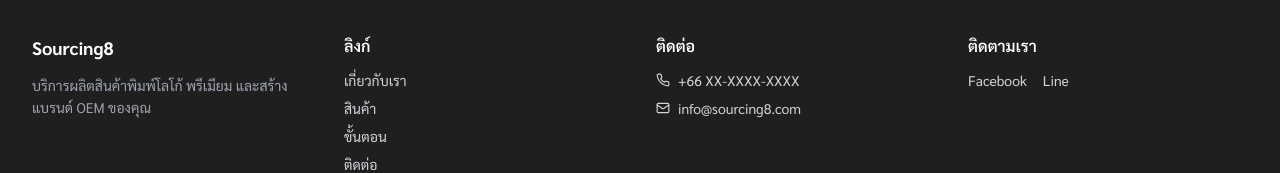
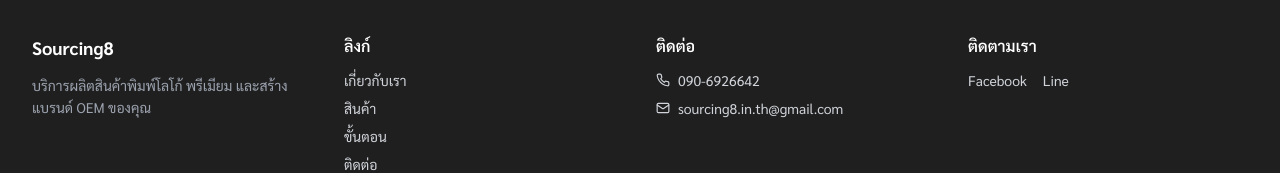
Before and after one commit to kidkurobar/Web, a React (Vite) app: page / in a window 1280 px wide. Shown: the part 2903-3076 px from the top of the page. Built offline with nearby package versions, Linux system fonts and the light colour scheme.

Commit message:
Add files via upload

```diff
--- a/src/components/ContactSection.tsx
+++ b/src/components/ContactSection.tsx
@@ -8,7 +8,7 @@ export default function ContactSection() {
         <p className="text-white/90 mb-8">ติดต่อเราเพื่อรับคำปรึกษาฟรีและใบเสนอราคา</p>
         <div className="flex flex-col sm:flex-row gap-4 justify-center">
           <a
-            href="https://line.me/YOUR_LINE_ID"
+            href="https://line.me/ti/p/@389xbjxh"
             target="_blank"
             rel="noopener noreferrer"
             className="btn-outline flex items-center justify-center gap-2"
@@ -17,7 +17,7 @@ export default function ContactSection() {
             Line
           </a>
           <a
-            href="tel:+66XXXXXXXXX"
+            href="tel:0906926642"
             className="btn-outline flex items-center justify-center gap-2"
           >
             <Phone size={18} />
--- a/src/components/Footer.tsx
+++ b/src/components/Footer.tsx
@@ -37,11 +37,11 @@ export default function Footer() {
             <ul className="space-y-2 text-sm">
               <li className="flex items-center gap-2">
                 <Phone size={14} />
-                <span>+66 XX-XXXX-XXXX</span>
+                <span>090-6926642</span>
               </li>
               <li className="flex items-center gap-2">
                 <Mail size={14} />
-                <span>info@sourcing8.com</span>
+                <span>sourcing8.in.th@gmail.com</span>
               </li>
             </ul>
           </div>
@@ -50,8 +50,8 @@ export default function Footer() {
           <div>
             <h4 className="text-white font-semibold mb-3">ติดตามเรา</h4>
             <div className="flex gap-4 text-sm">
-              <a href="#" className="hover:text-white transition-colors">Facebook</a>
-              <a href="#" className="hover:text-white transition-colors">Line</a>
+              <a href="https://www.facebook.com/sourcing8.in.th/" target="_blank" rel="noopener noreferrer" className="hover:text-white transition-colors">Facebook</a>
+              <a href="https://line.me/ti/p/@389xbjxh" target="_blank" rel="noopener noreferrer" className="hover:text-white transition-colors">Line</a>
             </div>
           </div>
         </div>
```
